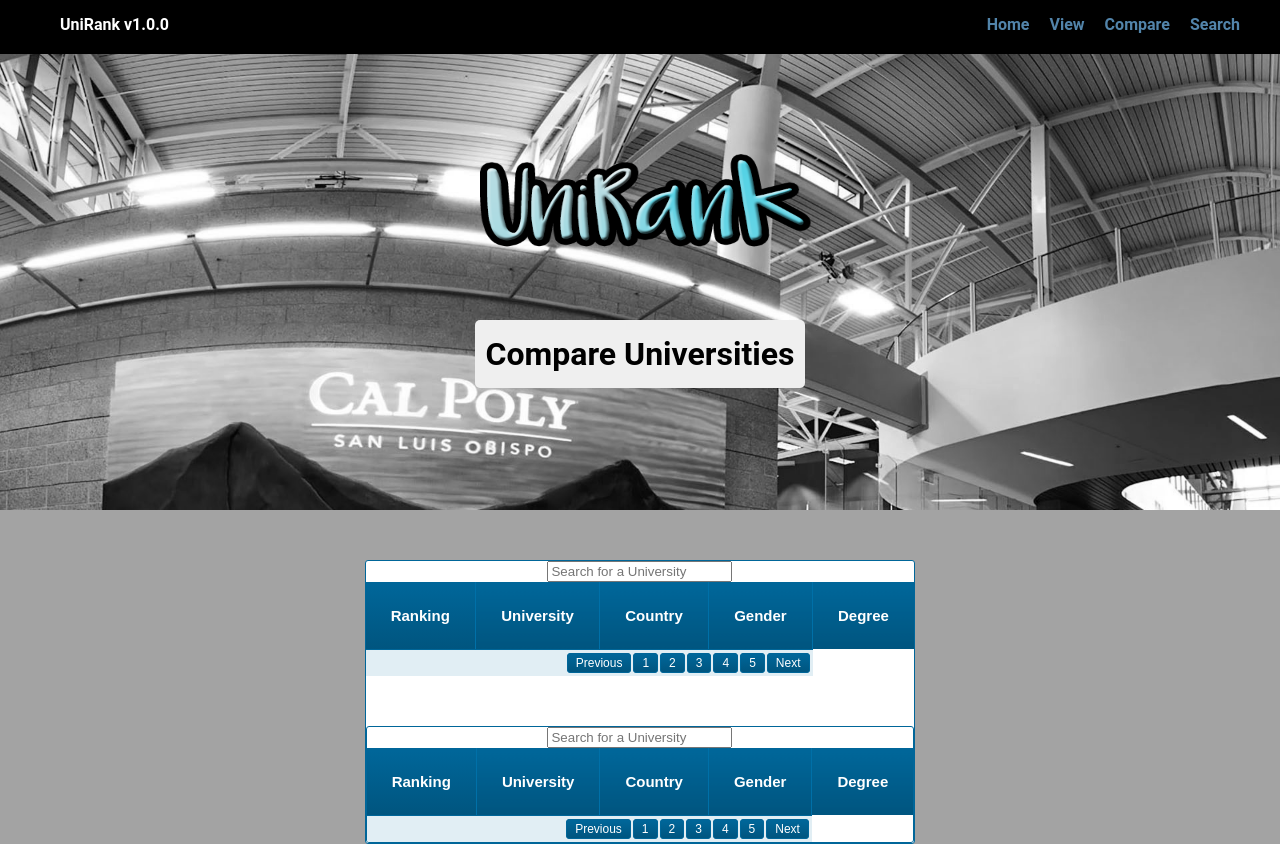
After one commit to devinnicholson/CPE365-Project, a PHP site: page /compare.php in a window 1280 px wide. The commit adds this page. Run offline with PHP 8.4, Linux system fonts and the light colour scheme; data that the repository does not hold is empty.

Commit message:
sql commit

```diff
--- /dev/null
+++ b/projectPHP/compare.php
@@ -0,0 +1,115 @@
+
+<head>
+<meta charset="utf-8">
+<script src="search.js"></script>
+<title>UniRank</title>
+
+<meta name="viewport" content="width=device-width, initial-scale=1.0">
+
+
+<link href="/styles.css" rel="stylesheet">
+</head>
+<body>
+
+
+<div class="main-nav">
+
+<ul class="nav">
+
+<li class="name">UniRank v1.0.0</li>
+
+<li><a href="index.php">Home</a></li>
+
+<li><a href="view.php">View</a></li>
+
+<li><a href="compare.php">Compare</a></li>
+<li><a href="search.php">Search</a></li>
+</ul>
+</div>
+<header>
+<img src="uni.png" alt="some image" class="profile-image">
+<h1 class="tag name">Compare Universities</h1>
+</header>
+
+<main class="flex">
+<div class="datagridview">
+<div style="float: left">
+
+<section class="container">
+<input type="search" class="light-table-filter" data-table="order-table" placeholder="Search for a University">
+<table class="order-table table">
+ <thead><tr><th>Ranking</th><th>University</th><th>Country</th><th>Gender</th><th>Degree</th></tr></thead>
+<tfoot><tr><td colspan="4"><div id="paging"><ul><li><a href="#"><span>Previous</span></a></li><li><a href="#" class="active"><span>1</span></a></li><li><a href="#"><span>2</span></a></li><li><a href="#"><span>3</span></a></li><li><a href="#"><span>4</span></a></li><li><a href="#"><span>5</span></a></li><li><a href="#"><span>Next</span></a></li></ul></div></tr></tfoot>
+<tbody>
+
+ <?php
+
+//  $db = new PDO('mysql:host=cslvm74.csc.calpoly.edu;dbname=dmarndt', 'dmarndt', '5259491');
+
+
+$db = new PDO('mysql:host=127.0.0.1;port=33306;dbname=dmarndt', 'dmarndt', '5259491');
+
+foreach ($db->query('select ranking.total, university.name, country.name, attainment.gender, attainment.degree from university, country,   attainment, ranking where university.country = country.id and attainment.country = country.id and ranking.university = university.id') as $row){
+       ?>
+ <tr>
+     <td><?php echo $row[0]; ?></td>
+     <td><?php echo $row[1]; ?></td>
+     <td><?php echo $row[2]; ?></td>
+     <td><?php echo $row[3]; ?></td>
+     <td><?php echo $row[4]; ?></td>
+ </tr>
+ <?php
+ }
+ ?>
+
+</tbody>
+</div>
+</div>
+</main>
+</table>
+</table>
+</section>
+
+
+<main class="flex">
+<div class="datagridview">
+<div style="float: left">
+
+
+<section class="container">
+<input type="search" class="light-table-filter" data-table="order-table2" placeholder="Search for a University">
+
+    <table class="order-table2 table">
+ <thead><tr><th>Ranking</th><th>University</th><th>Country</th><th>Gender</th><th>Degree</th></tr></thead>
+<tfoot><tr><td colspan="4"><div id="paging"><ul><li><a href="#"><span>Previous</span></a></li><li><a href="#" class="active"><span>1</span></a></li><li><a href="#"><span>2</span></a></li><li><a href="#"><span>3</span></a></li><li><a href="#"><span>4</span></a></li><li><a href="#"><span>5</span></a></li><li><a href="#"><span>Next</span></a></li></ul></div></tr></tfoot>
+<tbody>
+
+ <?php
+
+// $db = new PDO('mysql:host=cslvm74.csc.calpoly.edu;dbname=dmarndt', 'dmarndt', '5259491');
+
+$db = new PDO('mysql:host=127.0.0.1;port=33306;dbname=dmarndt', 'dmarndt', '5259491');
+
+foreach ($db->query('select ranking.total, university.name, country.name, attainment.gender, attainment.degree from university, country,   attainment, ranking where university.country = country.id and attainment.country = country.id and ranking.university = university.id') as $row){
+       ?>
+ <tr>
+     <td><?php echo $row[0]; ?></td>
+     <td><?php echo $row[1]; ?></td>
+     <td><?php echo $row[2]; ?></td>
+     <td><?php echo $row[3]; ?></td>
+     <td><?php echo $row[4]; ?></td>
+ </tr>
+ <?php
+ }
+ ?>
+
+</tbody>
+</table>
+</section>
+</table>
+</main>
+</div>
+</div>
+</div>
+</body>
+</html>
--- a/projectPHP/styles.css
+++ b/projectPHP/styles.css
@@ -8,15 +8,18 @@ padding: 0;
 text-align: center;
 font-family: 'Roboto', sans-serif;
 color: #222;
-background: #f7f5f0;
+background: #a3a3a3;
 }
 
 .datagridview table {
 border-collapse: collapse;
-text-align: left; width: 100%; }
+text-align: left; width: 100%;
+
+}
 
 .datagridview {
 font: normal 12px/150% Arial, Helvetica, sans-serif;
+float: left;
 background: #fff;
 overflow: hidden;
 border: 1px solid #006699;
@@ -25,7 +28,7 @@ border: 1px solid #006699;
 border-radius: 3px; }
 .datagridview table td,
 .datagridview table th {
-padding: 50px 100px; }
+padding: 25px 25px; }
 .datagridview table thead th {
 background:-webkit-gradient( linear, left top, left bottom, color-stop(0.05, #006699), color-stop(1, #00557F) );
 background:-moz-linear-gradient( center top, #006699 5%, #00557F 100% );
@@ -85,7 +88,7 @@ border: 1px solid #006699;
 border-radius: 3px; }
 .datagrid table td,
 .datagrid table th {
-padding: 50px 100px; }
+padding: 50px 60px; }
 .datagrid table thead th {
 background:-webkit-gradient( linear, left top, left bottom, color-stop(0.05, #006699), color-stop(1, #00557F) );
 background:-moz-linear-gradient( center top, #006699 5%, #00557F 100% );
```
Also changed, not shown: projectPHP/index.php (+8 -11 lines), projectPHP/search.php (+22 -6 lines), projectPHP/view.php (+22 -7 lines), projectPHP/university.png.
